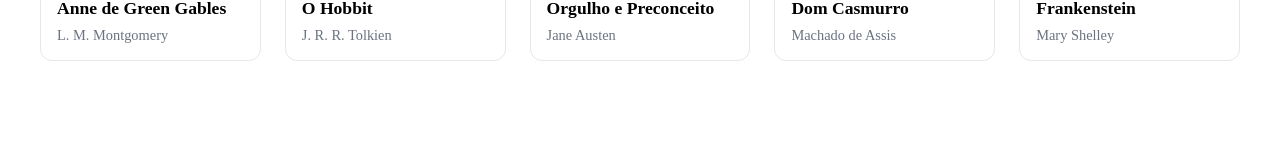
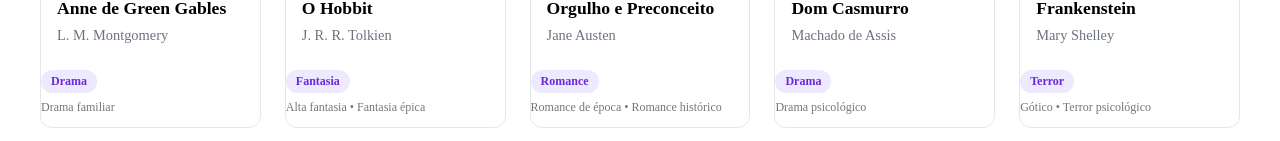
Before and after one commit to luhanfelipe/BookVault, a React (Vite) app: page / in a window 1280 px wide. Shown: the part 811-952 px from the top of the page. Before the commit the page ends 912 px from the top, so only its background shows below. Built offline with nearby package versions, Linux system fonts and the light colour scheme.

Commit message:
feat: exibe generos nos livros
Adiciona a exibição das informações de classificação literária nos cartões dos livros.

- Exibe o gênero principal em destaque.
- Apresenta os subgêneros abaixo do gênero principal.
- Atualiza a estilização das informações literárias nos cartões.

```diff
--- a/src/components/LivroCard.css
+++ b/src/components/LivroCard.css
@@ -71,3 +71,24 @@
   color: #6b7280;
   font-size: 0.9rem;
 }
+
+.livro-card__generos {
+  margin-top: 10px;
+}
+
+.livro-card__genero-principal {
+  display: inline-block;
+  padding: 4px 10px;
+  border-radius: 20px;
+  background-color: #ede9fe;
+  color: #6d28d9;
+  font-size: 0.75rem;
+  font-weight: 600;
+}
+
+.livro-card__subgeneros {
+  margin-top: 6px;
+  color: #777;
+  font-size: 0.75rem;
+  line-height: 1.4;
+}
--- a/src/components/LivroCard.tsx
+++ b/src/components/LivroCard.tsx
@@ -26,6 +26,18 @@ function LivroCard({ livro }: LivroCardProps) {
         <h2 className="livro-card__titulo">{livro.titulo}</h2>
         <p className="livro-card__autor">{livro.autor}</p>
       </div>
+
+      <div className="livro-card__generos">
+        <span className="livro-card__genero-principal">
+          {livro.generoPrincipal}
+        </span>
+
+        {livro.subgeneros.length > 0 && (
+          <p className="livro-card__subgeneros">
+            {livro.subgeneros.join(' • ')}
+          </p>
+        )}
+      </div>
     </article>
   )
 }
```
